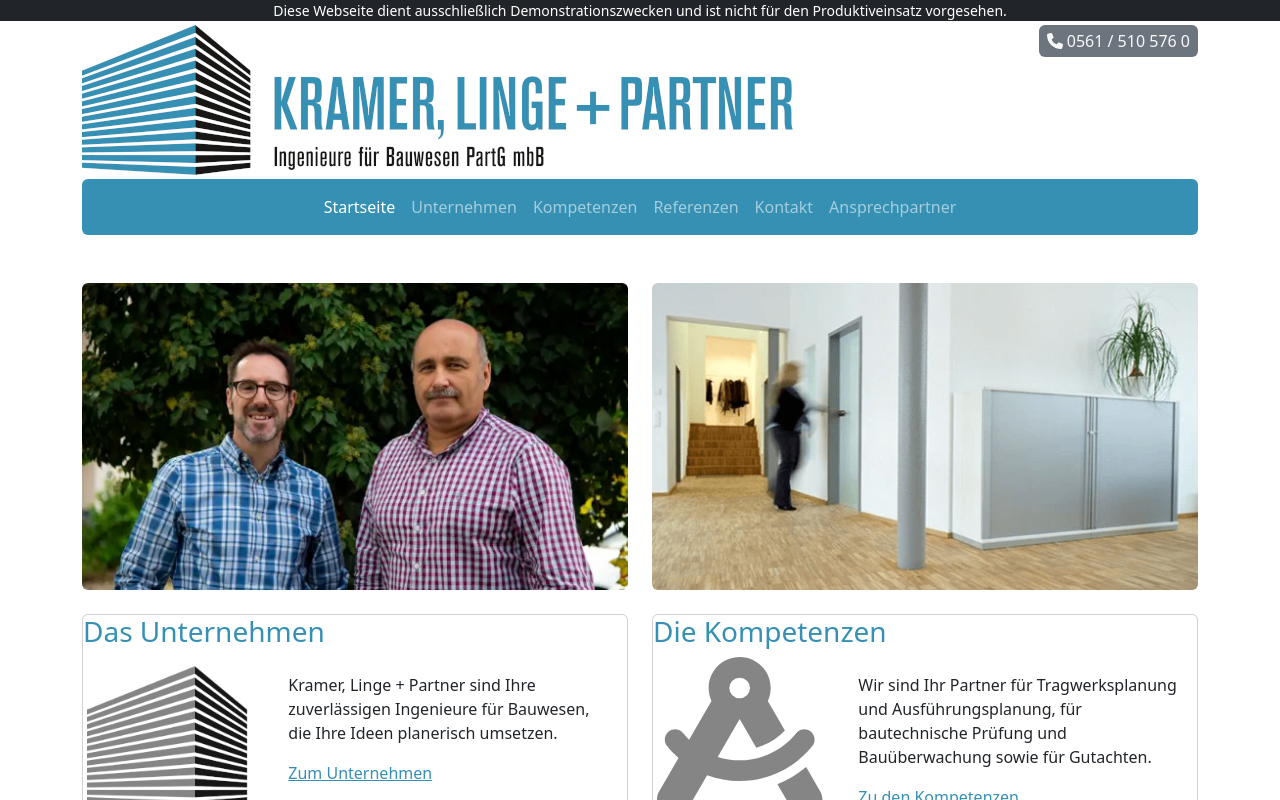
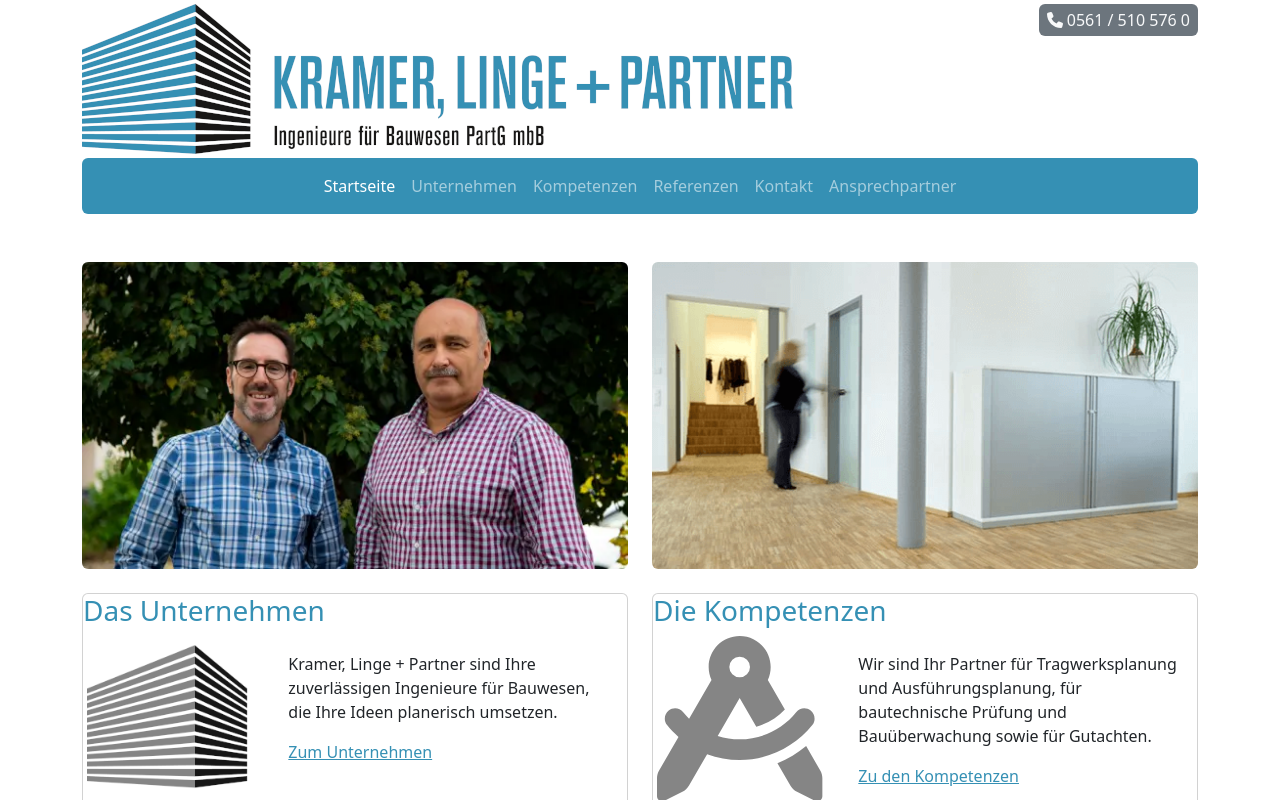
Before and after one commit to computerextra/Kramer-Linge-Partner, a React (Vite) app: page / in a window 1280 px wide. Shown: the top 800 px of the page. Built offline with nearby package versions, Linux system fonts and the light colour scheme.

Commit message:
Update Header.tsx

```diff
--- a/src/Layout/Header.tsx
+++ b/src/Layout/Header.tsx
@@ -6,15 +6,6 @@
 
 export default function Header() {
   return (
-    <>
-      <Container
-        fluid
-        className="bg-dark d-flex justify-content-center sticky-top">
-        <small className="text-white">
-          Diese Webseite dient ausschließlich Demonstrationszwecken und ist
-          nicht für den Produktiveinsatz vorgesehen.
-        </small>
-      </Container>
     <Container className="mb-1 mt-1">
       <NavLink to={Urls.Root}>
         <Image
@@ -33,6 +24,5 @@
         </a>
       </p>
     </Container>
-    </>
   );
 }
```
Lines whose indentation alone changed are shown as unchanged.
